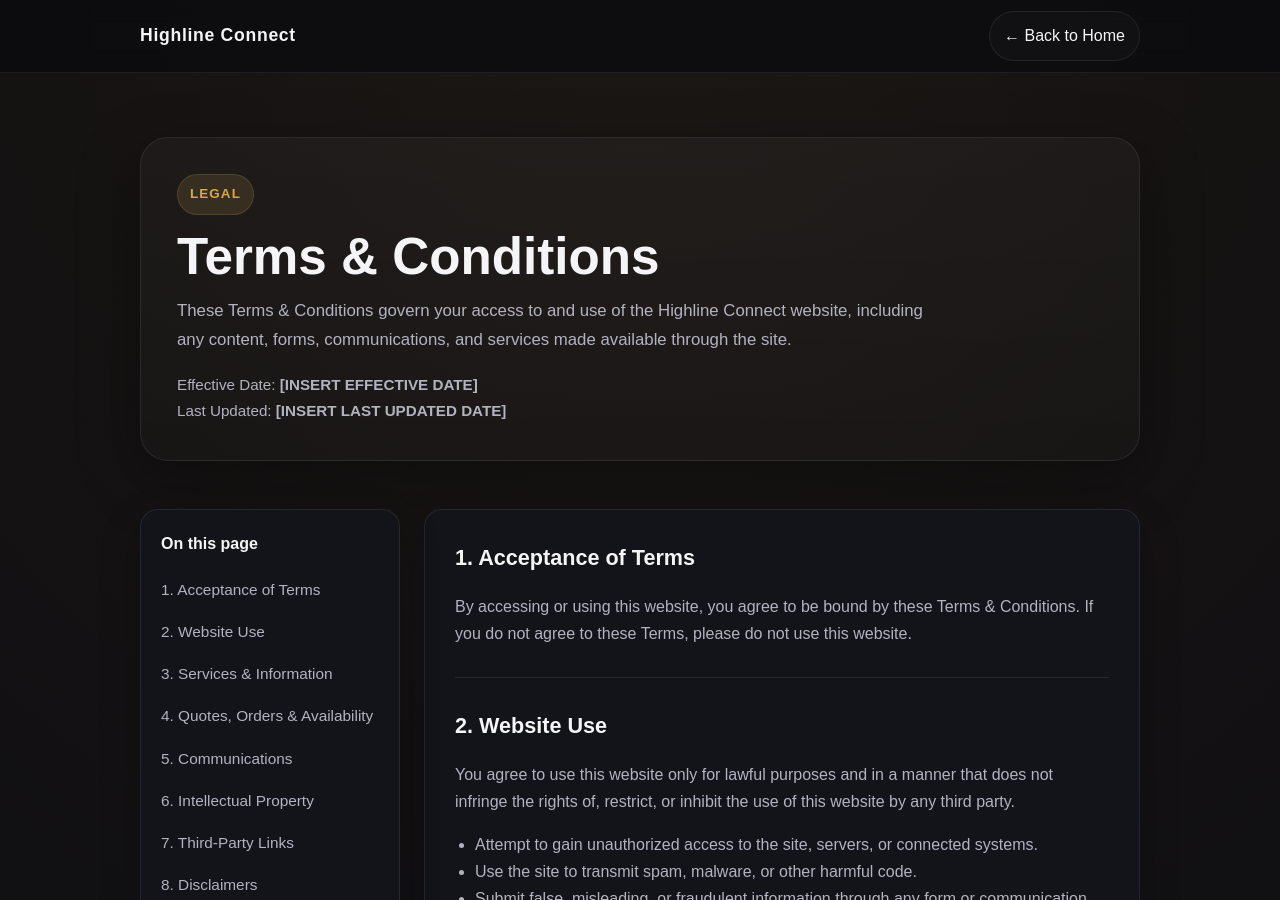
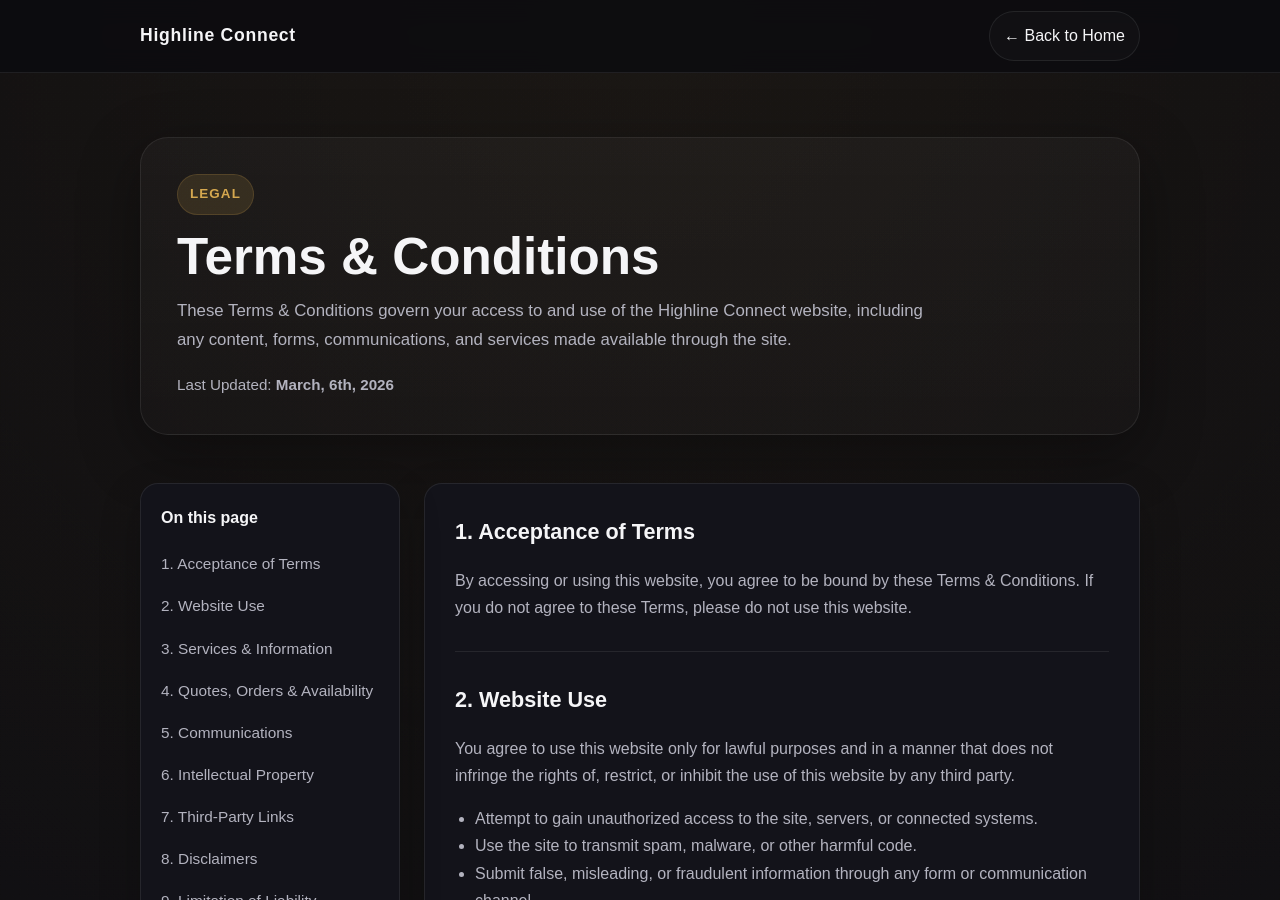
Before and after one commit to TFlex13/TFlex13.github.io, a Jekyll site: the page terms.html, which Jekyll copies as it is, in a window 1280 px wide and 900 px high. Built offline with Jekyll 4.4.1, drawn with Linux system fonts in a browser that asks for light colours.

Commit message:
Update terms.html

```diff
--- a/terms.html
+++ b/terms.html
@@ -250,8 +250,7 @@
             including any content, forms, communications, and services made available through the site.
           </p>
           <div class="meta">
-            Effective Date: <strong>[INSERT EFFECTIVE DATE]</strong><br />
-            Last Updated: <strong>[INSERT LAST UPDATED DATE]</strong>
+            Last Updated: <strong>March, 6th, 2026</strong>
           </div>
         </div>
       </div>
```
